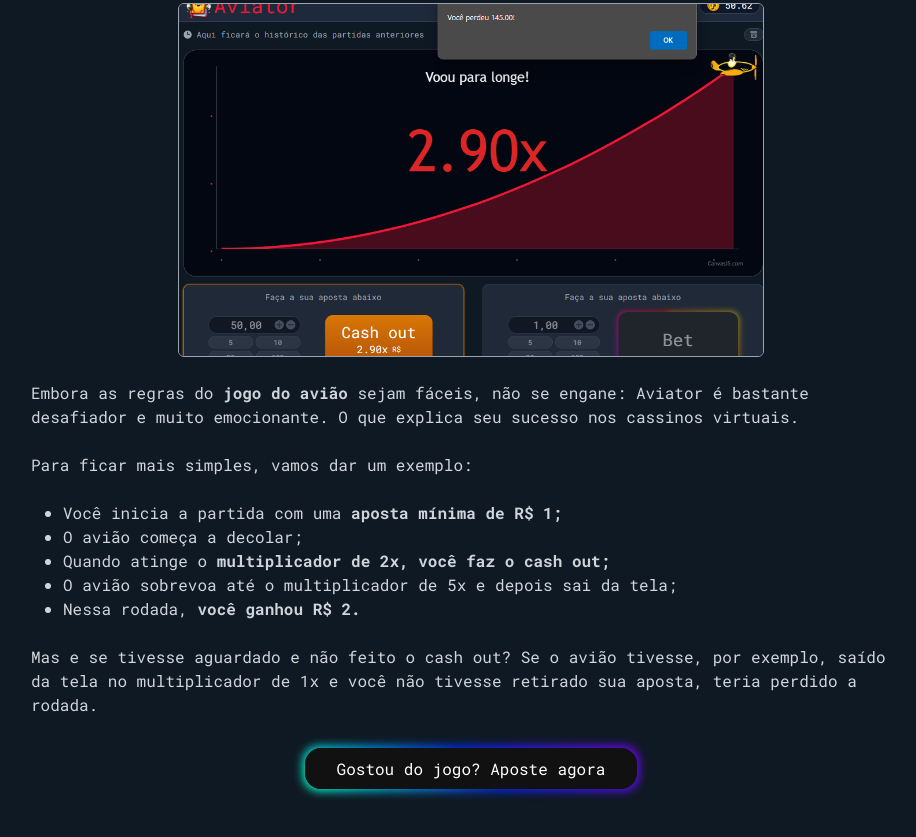
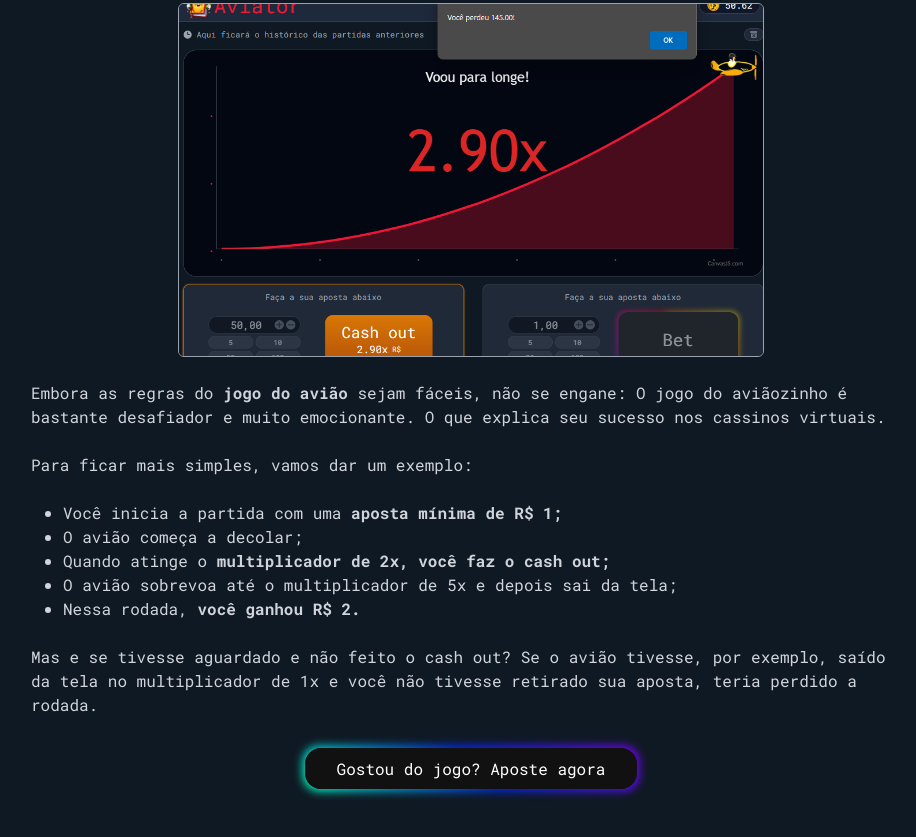
Before and after one commit to Brendon3578/aviator-game-test, a website: page src/how-to-play.html in a window 1280 px wide. Shown: the part 1736-2573 px from the top of the page, without its empty margins (169-1085 px from the left). Drawn offline with Linux system fonts and the light colour scheme.

Commit message:
:memo: update documentation

```diff
--- a/package.json
+++ b/package.json
@@ -1,14 +1,14 @@
 {
   "name": "aviator-game",
-  "version": "1.1.0",
-  "description": "",
+  "version": "2.0.0",
+  "description": "A game based in the famous bet game Aviator",
   "main": "index.js",
   "scripts": {
     "test": "echo \"Error: no test specified\" && exit 1",
     "tailwind": "npx tailwindcss -i ./src/styles/input.css -o ./src/styles/output.css --watch"
   },
   "keywords": [],
-  "author": "",
+  "author": "Brendon Gomes",
   "license": "ISC",
   "devDependencies": {
     "tailwindcss": "^3.4.1"
--- a/src/how-to-play.html
+++ b/src/how-to-play.html
@@ -160,8 +160,8 @@
 
           <p>
             Embora as regras do <b>jogo do avião </b> sejam fáceis, não se
-            engane: Aviator é bastante desafiador e muito emocionante. O que
-            explica seu sucesso nos cassinos virtuais.
+            engane: O jogo do aviãozinho é bastante desafiador e muito
+            emocionante. O que explica seu sucesso nos cassinos virtuais.
           </p>
 
           <p>Para ficar mais simples, vamos dar um exemplo:</p>
```
Also changed, not shown: src/index.html (+5 -1 lines), README.md.
